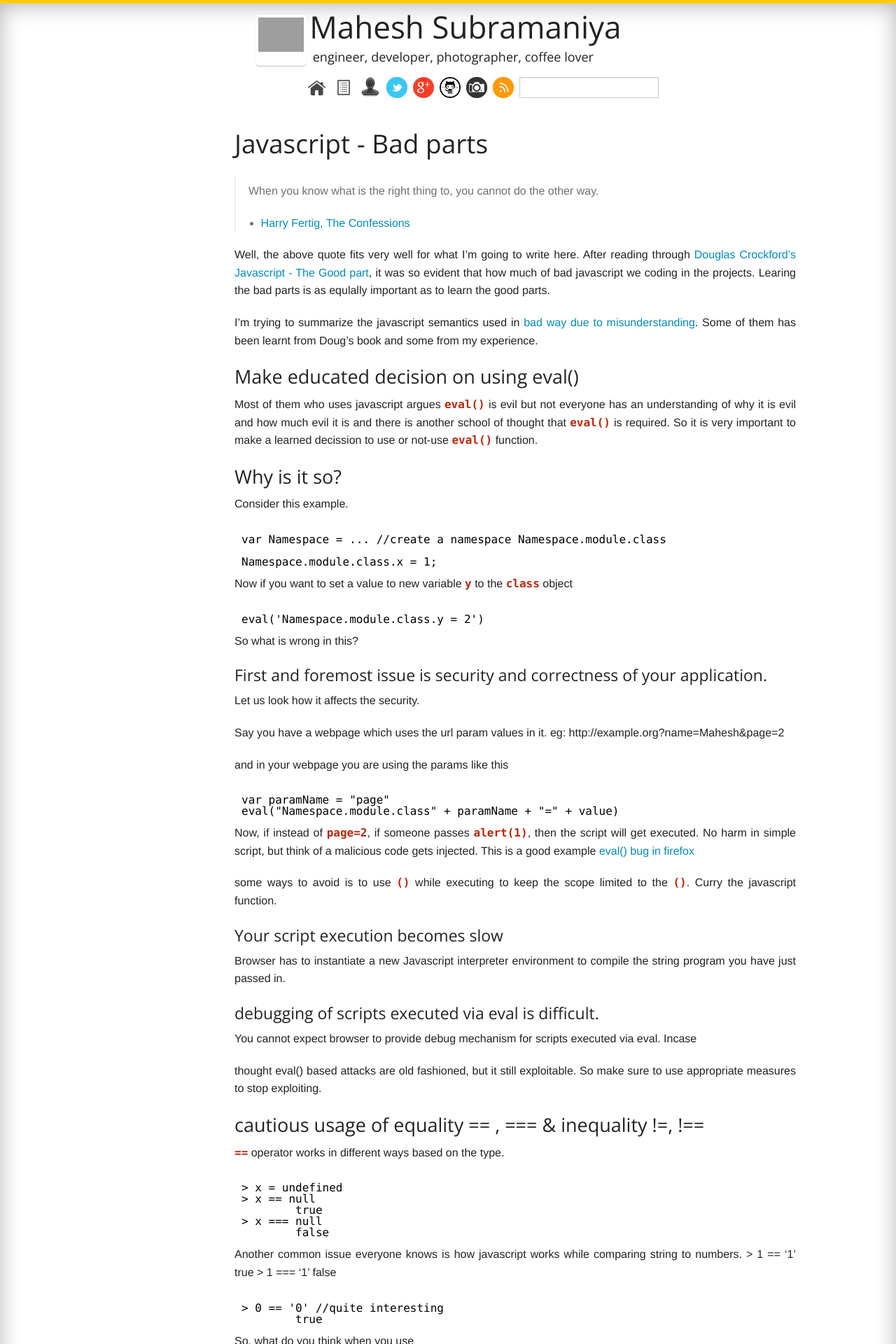
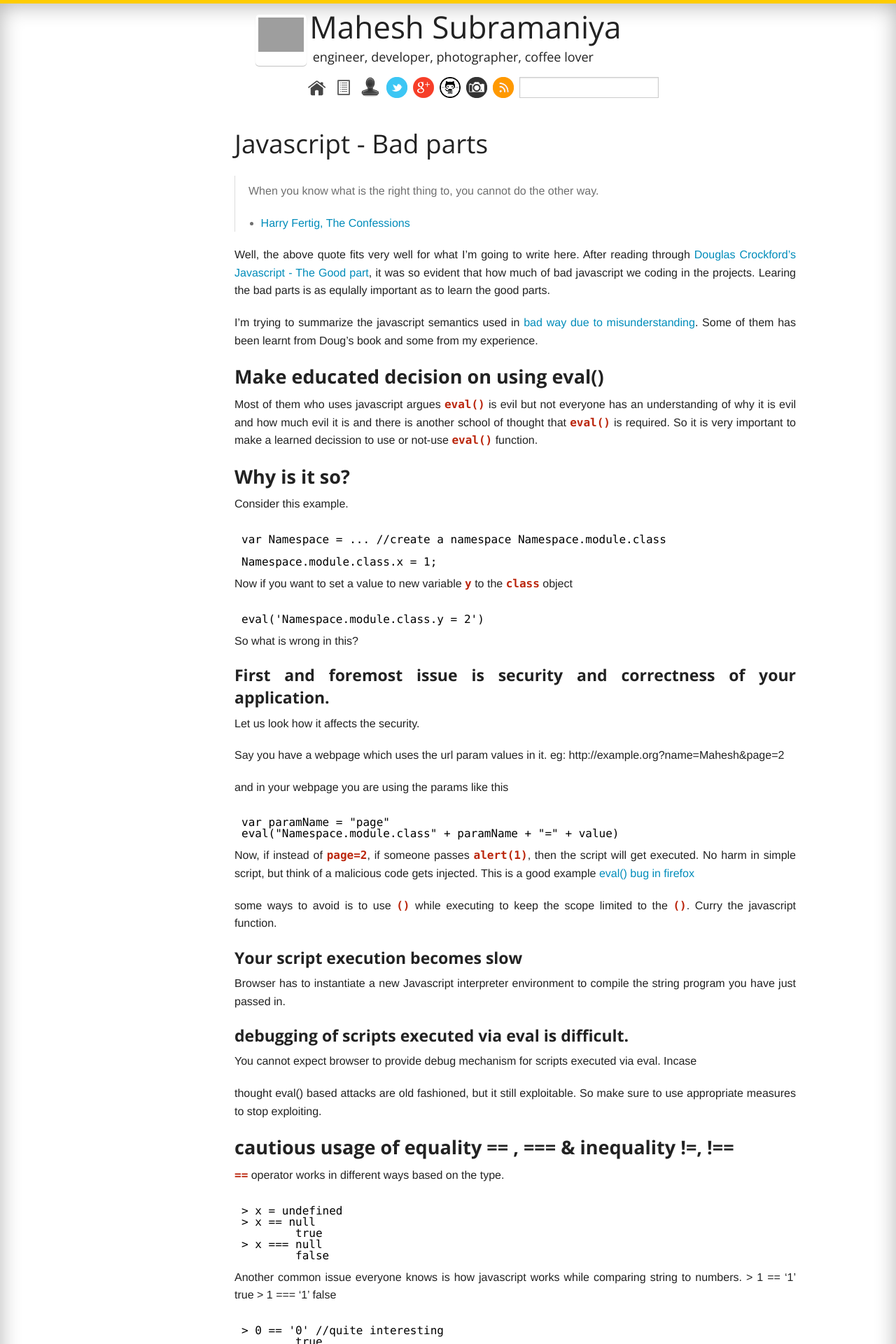
Before and after one commit to maheshsubramaniya/maheshsubramaniya.github.com, a Jekyll site: the page built from _posts/javascript/2012-07-04-javascript-the-bad-parts.md, in a window 1280 px wide. Shown: the top 1920 px of the page at 70% size. Built offline with Jekyll 4.4.1, drawn with Linux system fonts in a browser that asks for light colours; comment, search, counter and statistics services are not loaded; grey boxes are pictures that could not be loaded.

Commit message:
updated styles for header tags

```diff
--- a/css/sandbox.css
+++ b/css/sandbox.css
@@ -11,12 +11,26 @@
 	padding: 10px;
 	color:black;
 	font-weight: normal;
+	/*background-color: #ECECEC;*/
+	/*border: 1px solid #CCCCCC;*/
 }
 
 pre code
 {
 	color:black;
 	font-weight: normal;
+}
+
+
+.homepage.post h3, .homepage.post h4, .homepage.post h5
+{
+	font-weight: normal;
+}
+
+
+.post h3, .post h4, .post h5
+{
+	font-weight: bold;
 }
 
 #titlebar
```
